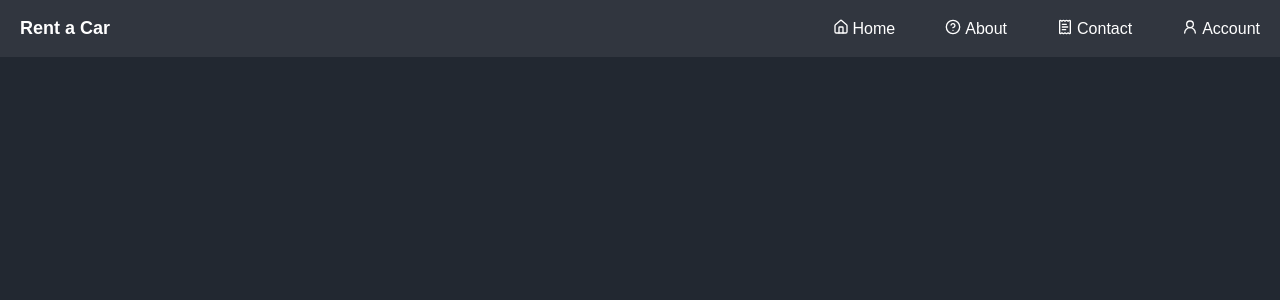
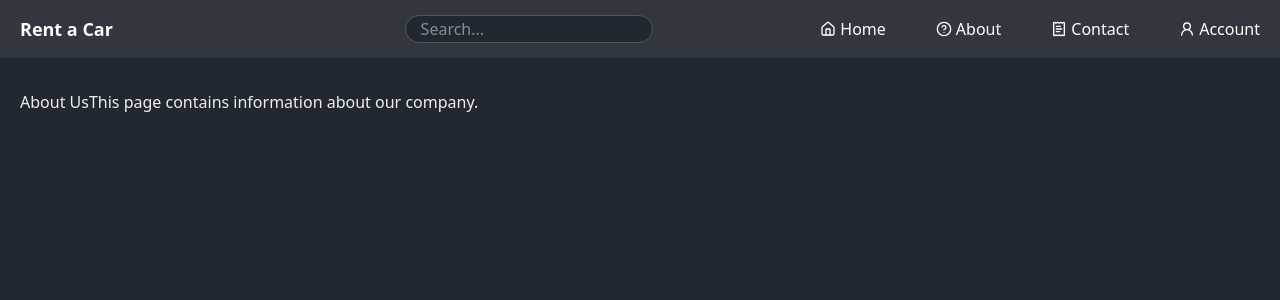
Before and after one commit to MicroWave78/Rydex, a Next.js app: page /about in a window 1280 px wide. Shown: the top 300 px of the page. Built offline with nearby package versions, Linux system fonts and the light colour scheme.

Commit message:
added searchbar visually. need to work on landing page

```diff
--- a/src/app/about/page.tsx
+++ b/src/app/about/page.tsx
@@ -1,6 +1,9 @@
+import "@/app/about/style.css"
+
 export default function About() {
   return (
     <div className="about-page">
+
       <h1>About Us</h1>
       <p>This page contains information about our company.</p>
     </div>
--- /dev/null
+++ b/src/app/about/style.css
@@ -0,0 +1,5 @@
+.about-page {
+    margin-top: 70px;
+    display: flex;
+    padding: 20px;
+}
--- a/src/app/globals.css
+++ b/src/app/globals.css
@@ -124,12 +124,6 @@
 body {
   background-color: #222831;
   color: #EEEEEE;
-  font-family: "Oswald", sans-serif;
-
-}
-
-::-webkit-scrollbar {
-  width: 0px;
 }
 
 .main-container {
@@ -150,6 +144,7 @@ body {
   background-size: cover;
   background-position: 0% 190%;
   z-index: -1;
+  background-repeat: no-repeat;
 }
 
 .centered-content {
@@ -205,7 +200,4 @@ body {
 
 .cars-carousel {
   margin-top: 5%;
-  display: flex;
-  flex-direction: column;
-  align-items: center;
 }
--- a/src/app/layout.tsx
+++ b/src/app/layout.tsx
@@ -1,7 +1,13 @@
 import type { Metadata } from "next";
-import { Geist, Geist_Mono } from "next/font/google";
+import { Geist, Geist_Mono, Oswald } from "next/font/google";
 import "./globals.css";
 import Navbar from "../components/ui/Navbar";
+
+const oswald = Oswald({
+  variable: "--font-oswald",
+  subsets: ["latin"],
+  weight: "300",
+});
 
 const geistSans = Geist({
   variable: "--font-geist-sans",
@@ -26,7 +32,7 @@ export default function RootLayout({
   return (
     <html lang="en">
       <body
-        className={`${geistSans.variable} ${geistMono.variable} antialiased`}
+        className={`${geistSans.variable} ${geistMono.variable} ${oswald.variable} antialiased`}
       >
         <Navbar />
         {children}
--- a/src/app/page.tsx
+++ b/src/app/page.tsx
@@ -32,6 +32,10 @@ export default function Home() {
 
 
       </div>
+
+      <div className="footer">
+        <p>&copy; 2023 Rent a Car. All rights reserved.</p>
+      </div>
     </div>
   );
 }
--- a/src/app/styles/CarsCarousel.css
+++ b/src/app/styles/CarsCarousel.css
@@ -1,10 +1,8 @@
 .car-details {
-    margin-top: 20px;
     text-align: center;
     color: #EEEEEE;
     display: flex;
     justify-content: center;
-    flex-direction: row;
     align-items: center;
     gap: 500px;
 }
--- a/src/app/styles/Navbar.css
+++ b/src/app/styles/Navbar.css
@@ -1,12 +1,10 @@
 .navbar {
     background-color: #31363F;
-    overflow: hidden;
     display: flex;
     justify-content: space-between;
     align-items: center;
     padding: 15px 20px;
     color: white;
-    font-family: 'Geist Sans', sans-serif;
     font-size: 16px;
     position: fixed;
     top: 0;
@@ -20,9 +18,18 @@
 }
 
 .nav-links {
-    list-style-type: none;
-    margin: 0;
-    padding: 0;
     display: flex;
     gap: 50px;
 }
+
+.search-bar {
+    display: flex;
+    align-items: center;
+    border: 1px solid #555;
+    border-radius: 50px;
+    width: 20%;
+    margin-left: 10%;
+    background-color: #222831;
+    color: #EEEEEE;
+    padding: 1px 15px;
+}
--- a/src/components/ui/CarsCarousel.tsx
+++ b/src/components/ui/CarsCarousel.tsx
@@ -49,7 +49,7 @@ const cars = [
     image: "/images/demo-car-5.png",
     hp: 420,
     topSpeed: 200,
-    seats: 4,
+    seats: 2,
     zeroToSixty: 7.5,
 },
   {
@@ -115,7 +115,9 @@ export default function CarsCarousel() {
 
             <span className="material-symbols-outlined">
                 <p>Seats: {cars[current]?.seats}</p>
-                <p className="flex items-center gap-2"><Timer className="w-4 h-4" />0-60 mph: {cars[current]?.zeroToSixty} seconds</p>
+                <p className="flex items-center gap-2">
+                    <Timer className="w-4 h-4" />0-60 mph: {cars[current]?.zeroToSixty} seconds
+                </p>
             </span>
         </div>
         </>
--- a/src/components/ui/Navbar.tsx
+++ b/src/components/ui/Navbar.tsx
@@ -6,8 +6,12 @@ export default function Navbar() {
   return (
     <nav className="navbar">
       <Link href="/">
-        <h1 className="navbar-logo">Rent a Car</h1>
+        <h1>Rent a Car</h1>
       </Link>
+
+
+      <input type="text" placeholder="Search..." className="search-bar"/>
+
 
       <ul className="nav-links">
 
```
Also changed, not shown: public/images/demo-car-4.png (deleted), public/images/demo-car-5.png (added).
